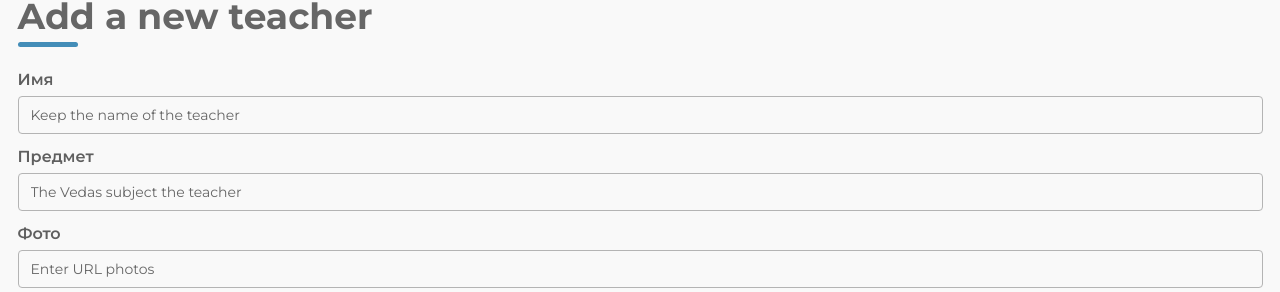
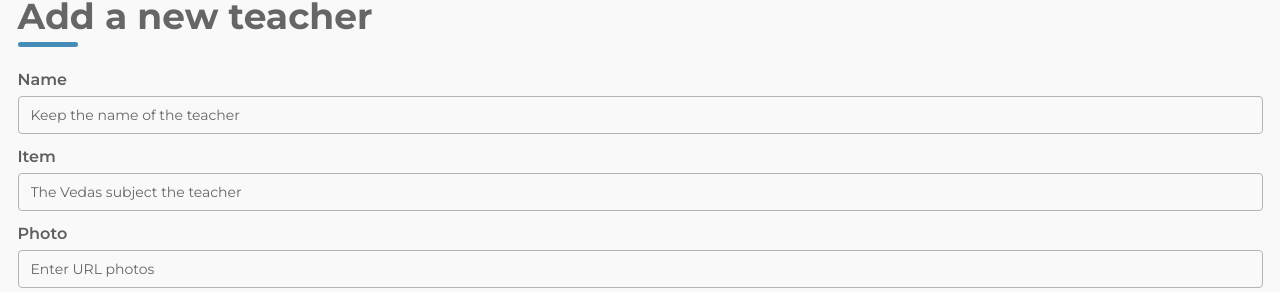
Before and after one commit to m1neil/homework_8, a React (Vite) app: page /teachers/new in a window 1280 px wide. Shown: the part 151-443 px from the top of the page. Built offline with nearby package versions, Linux system fonts and the light colour scheme.

Commit message:
rename labels of inputs in component TeachersForm

```diff
--- a/src/pages/teachers/TeachersForm.jsx
+++ b/src/pages/teachers/TeachersForm.jsx
@@ -117,7 +117,7 @@ function TeachersForm() {
 					<div className="form__body">
 						<div className="form__row">
 							<label htmlFor="name" className="form__label">
-								Имя
+								Name
 							</label>
 							<input
 								name="name"
@@ -132,7 +132,7 @@ function TeachersForm() {
 						</div>
 						<div className="form__row">
 							<label htmlFor="subject" className="form__label">
-								Предмет
+								Item
 							</label>
 							<input
 								name="subject"
@@ -147,7 +147,7 @@ function TeachersForm() {
 						</div>
 						<div className="form__row">
 							<label htmlFor="photo" className="form__label">
-								Фото
+								Photo
 							</label>
 							<input
 								name="photo"
```
